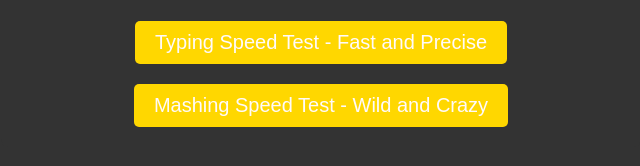
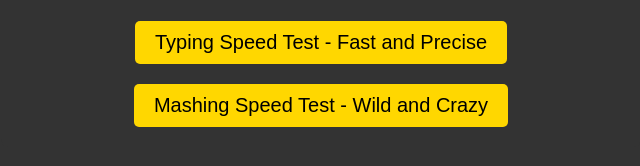
Before and after one commit to Khangis/Type-it-or-Mash-it, a plain HTML site: page index.html in a window 1280 px wide. Shown: the part 720-886 px from the top of the page, without its empty margins (319-959 px from the left). Drawn offline with Linux system fonts and the light colour scheme.

Commit message:
Update typingstyle.css

```diff
--- a/typingstyle.css
+++ b/typingstyle.css
@@ -25,7 +25,7 @@ button {
     padding: 10px 20px;
     font-size: 20px;
     background-color: #FFD700;
-    color: snow;
+    color: dark grey;
     border: none;
     border-radius: 5px;
     cursor: pointer;
```
